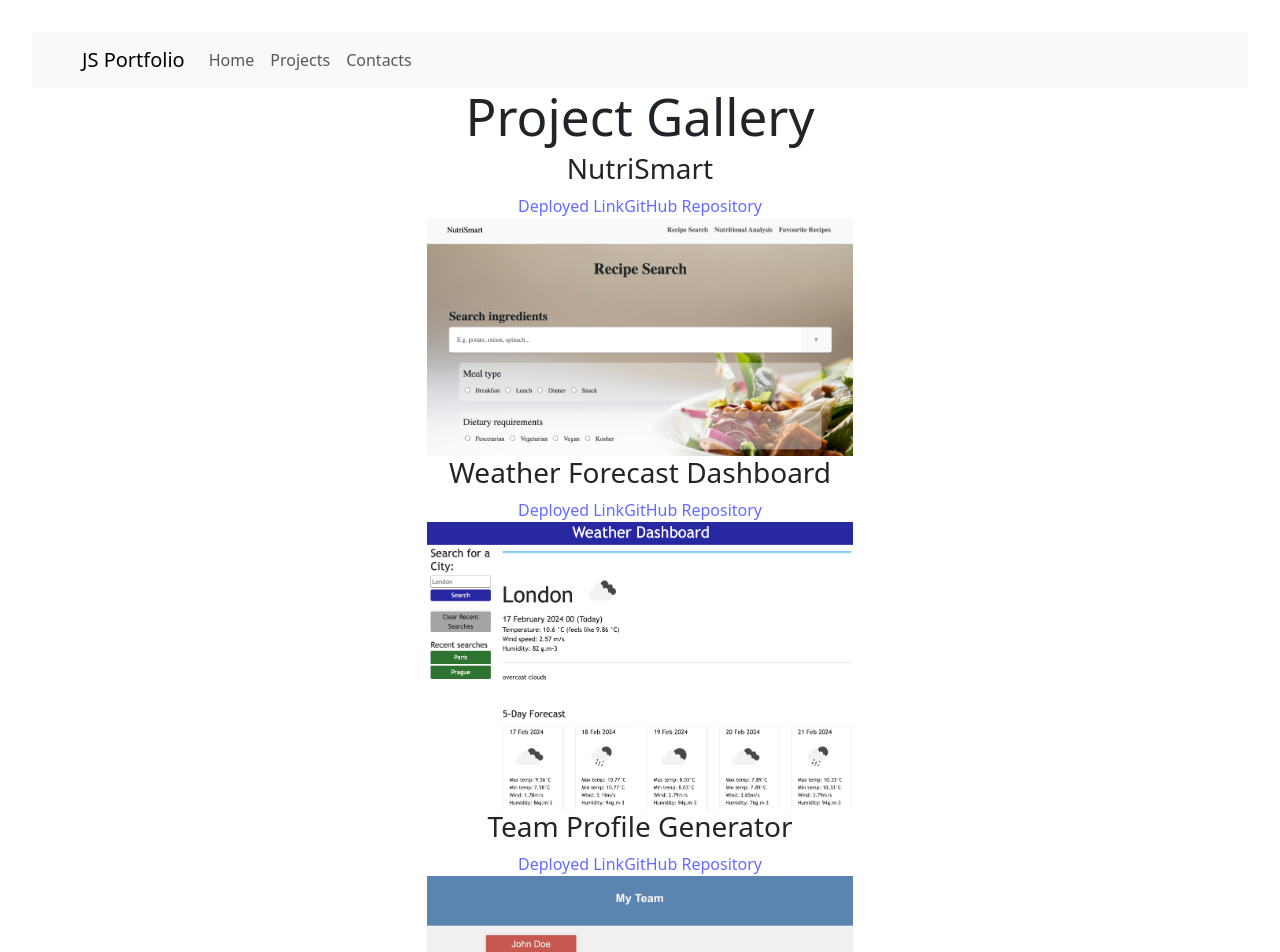
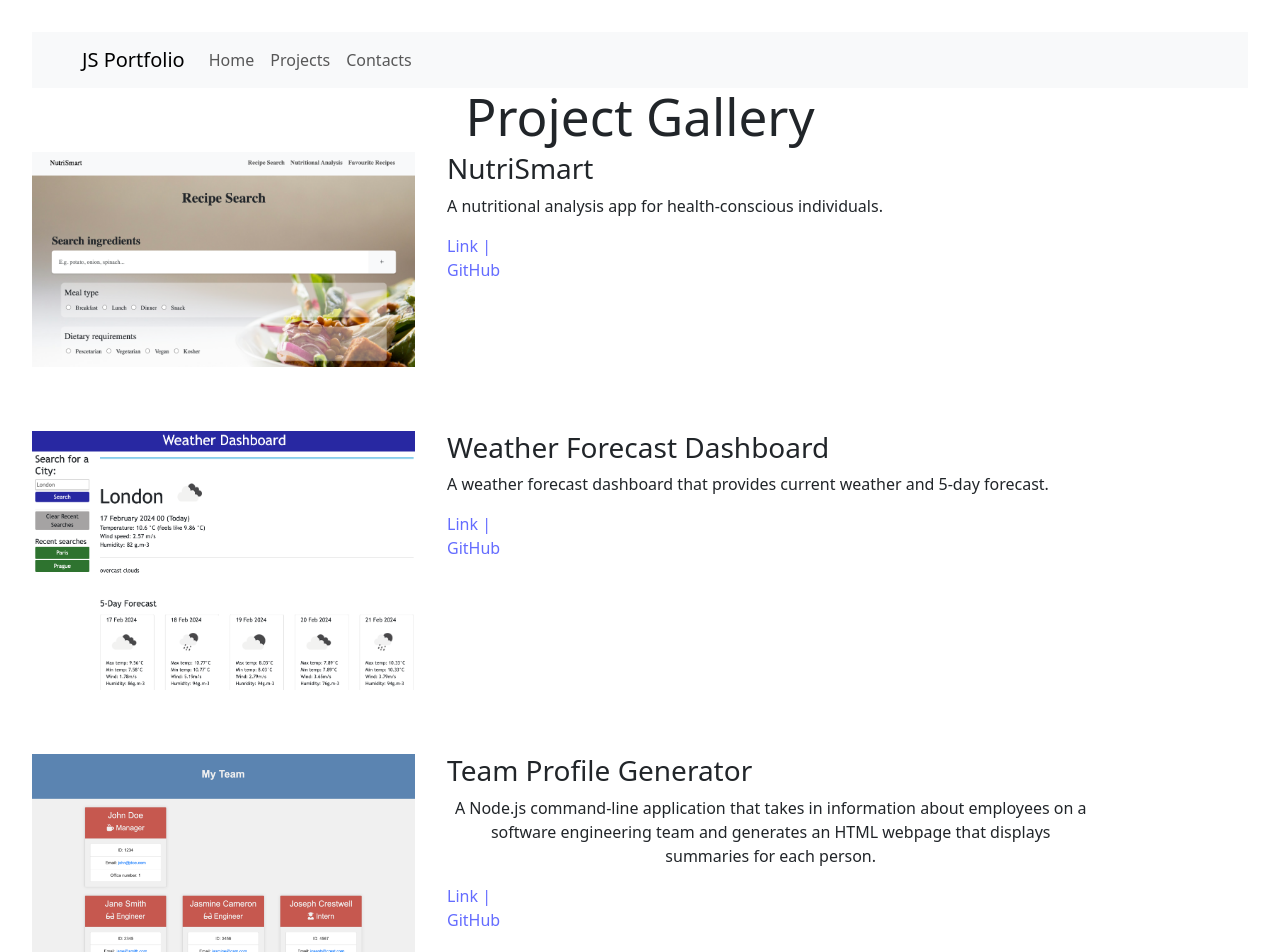
Before and after one commit to jennysiu/jennysReactPortfolio, a React (Vite) app: page /projects in a window 1280 px wide. Shown: the top 952 px of the page. Built offline with nearby package versions, Linux system fonts and the light colour scheme.

Commit message:
project layout

```diff
--- a/src/assets/data/projectData.json
+++ b/src/assets/data/projectData.json
@@ -2,6 +2,7 @@
   {
     "id": 1,
     "title": "NutriSmart",
+    "description": "A nutritional analysis app for health-conscious individuals.",
     "image": "./assets/images/nutriSmart.png",
     "link": "https://jennysiu.github.io/nutriSmartApp/",
     "github": "https://github.com/jennysiu/nutriSmartApp"
@@ -9,6 +10,7 @@
   {
     "id": 2,
     "title": "Weather Forecast Dashboard",
+    "description": "A weather forecast dashboard that provides current weather and 5-day forecast.",
     "image": "./assets/images/weatherDashboard.png",
     "link": "https://jennysiu.github.io/weatherForecastDashboard/",
     "github": "https://github.com/jennysiu/weatherForecastDashboard"
@@ -16,6 +18,7 @@
   {
     "id": 3,
     "title": "Team Profile Generator",
+    "description": "A Node.js command-line application that takes in information about employees on a software engineering team and generates an HTML webpage that displays summaries for each person.",
     "image": "./assets/images/teamProfileGenerator.png",
     "link": "",
     "github": "https://github.com/jennysiu/teamProfileGeneratorNode"
@@ -23,6 +26,7 @@
   {
     "id": 4,
     "title": "Javascript Game",
+    "description": "A simple javascript game that tests your knowledge of javascript.",
     "image": "./assets/images/javascriptGame.png",
     "link": "https://jennysiu.github.io/javaScriptQuizGame/",
     "github": "https://github.com/jennysiu/javaScriptQuizGame"
@@ -30,6 +34,7 @@
   {
     "id": 5,
     "title": "Password Generator",
+    "description": "Generates a random password based on user input.",
     "image": "./assets/images/passwordGenerator.png",
     "link": "https://jennysiu.github.io/passwordGenerator/",
     "github": "https://github.com/jennysiu/passwordGenerator"
@@ -37,6 +42,7 @@
   {
     "id": 6,
     "title": "Work Day Scheduler",
+    "description":"A simple work day scheduling app",
     "image": "./assets/images/workDayScheduler.png",
     "link": "https://jennysiu.github.io/workDayScheduler/",
     "github": "https://github.com/jennysiu/workDayScheduler"
--- a/src/components/Project/index.jsx
+++ b/src/components/Project/index.jsx
@@ -1,23 +1,25 @@
-// [ ] Must be a reusable component that ingests JSON data as a props and renders a single instance for each project.
-// [ ] Must utilize router props to properly render the right project based on user selection
-// [ ] Must render the following info:
-  // [ ] Project title
-  // [ ] Link to the deployed version
-  // [ ] Link to the GitHub repository
-  // [ ] GIF or screenshot of the deployed application
+// [x] Must be a reusable component that ingests JSON data as a props and renders a single instance for each project.
+// [x] Must utilize router props to properly render the right project based on user selection
+// [x] Must render the following info:
+  // [x] Project title
+  // [x] Link to the deployed version
+  // [x] Link to the GitHub repository
+  // [x] GIF or screenshot of the deployed application
 import "./style.css";
 
 function Project(props) {
   return (
     <div className="project-card">
+      <img src={props.image} alt={props.title} />
+
+
       <section className="project-text">
         <h3>{props.title}</h3>
-        <a href={props.link}>Deployed Link</a>
-        <a href={props.github}>GitHub Repository</a>
+        <p>{props.description}</p>
+        <a href={props.link}>Link | </a>
+        <a href={props.github}>GitHub</a>
       </section>
-      <div className="project-image-container">
-        <img src={props.image} alt={props.title} />
-      </div>
+
     </div>
   )
 }
--- a/src/components/Project/style.css
+++ b/src/components/Project/style.css
@@ -1,9 +1,20 @@
 /* Project */
 
-/* .project-image-container {
-  width: 50%;
-} */
+
+.project-card {
+  margin-bottom: 4rem;
+  width: 90%;
+  display: flex;
+
+}
 
 img {
   width: 35%;
 }
+
+.project-text {
+  margin: 0 2rem;
+  display: flex;
+  flex-direction: column;
+  align-items: flex-start;
+}
--- a/src/pages/ProjectGallery.jsx
+++ b/src/pages/ProjectGallery.jsx
@@ -12,6 +12,7 @@ function ProjectGallery() {
           <Project
             key={project.id}
             title={project.title}
+            description={project.description}
             link={project.link}
             github={project.github}
             image={project.image}
```
